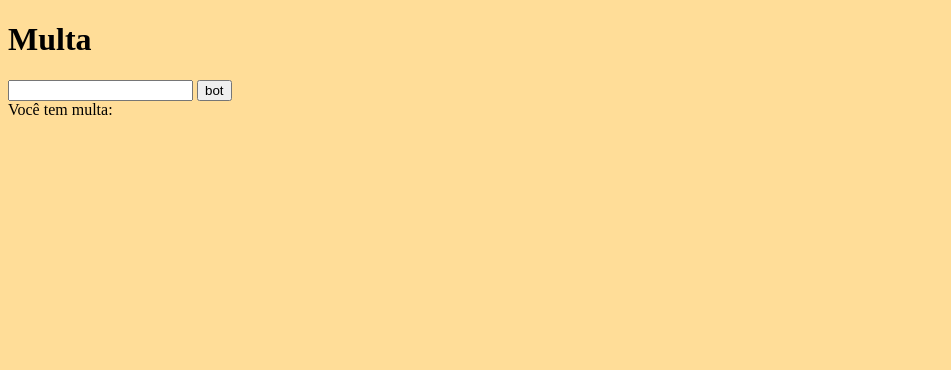
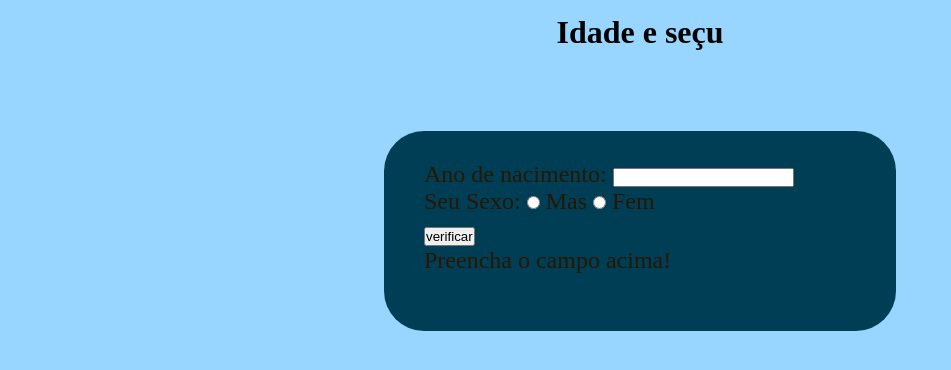
Before and after one commit to PedrooGit/testando-o-js, a plain HTML site: page index.html in a window 1280 px wide. Shown: the whole page, without its empty margins (0-951 px from the left). Drawn offline with Linux system fonts and the light colour scheme.

Commit message:
safe local

```diff
--- a/index.html
+++ b/index.html
@@ -3,19 +3,115 @@
 <head>
     <meta charset="UTF-8">
     <style>
+        *{
+            margin: 0;
+            padding: 0;
+        }
+
         body{
-            background: rgb(255, 221, 152);
+            background: rgb(152, 214, 255);
         }
+
+        h1{
+            padding-top: 14px;
+            padding-bottom: 80px;
+            text-align: center;
+        }
+
+        .container{
+            background: rgb(0, 62, 86);
+            height: 200px;
+            margin-left: 30%;
+            margin-right: 30%;
+            border-radius: 40px;
+        }
+
+        .perguntas{
+            position: relative;
+            color: rgb(40, 23, 1);
+        }
+
+        #opa{
+            display: contents;
+        }
+
+        .per_1{
+            position: absolute;
+            left: 20px;
+            top: 10px;
+            padding-top: 10px;
+            padding: 20px;
+            font-size: x-large;
+        }
+
+        .per_2{
+            position: absolute;
+            left: 20px;
+            top: 27px;
+            padding-top: 10px;
+            margin-top: 10px;
+            padding: 20px;
+            font-size: x-large;
+        }
+
+        .per_3{
+            position: absolute;
+            left: 20px;
+            top: 39px;
+            padding-top: 10px;
+            margin-top: 30px;
+            padding: 20px;
+            font-size: x-large;
+        }
+
+
+
+
+
     </style>
     <title>Document</title>
 </head>
 <body>
-    <h1>Multa</h1>
+    <h1>Idade e seçu</h1>
 
-    <input type="number" name="texto_1" id="texto_1">
-    <input type="button" value="bot" id="bot" onclick="multa()">
-    <div id="resp"> Você tem multa: </div>
+    <div class="container">
+        <div class="perguntas">
 
-    <script src="index_5.js"></script>
+        <div class="per_1">
+            <label for="data_naci">Ano de nacimento:</label>
+            <input type="number" name="data_naci" id="data_naci">
+        </div>
+            <br>
+
+        <div class="per_2">
+            <div id="opa">
+                Seu Sexo:
+            </div>
+            <input type="radio" name="sexo" id="sexo_mas">
+            <label for="sexo_mas">Mas</label>
+            <input type="radio" name="sexo" id="sexo_fem">
+            <label for="sexo_fem">Fem</label>
+        </div>
+            <br>
+        <div class="per_3">
+            <input type="button" value="verificar" id="ver" onclick="fazer()">
+            <div id="resposta">
+                Preencha o campo acima!
+            </div>
+        </div>
+
+
+        </div>
+        <div class="respostas">
+
+        </div>
+    </div>
+
+
+
+
+
+
+    <script src="index_6.js"></script>
 </body>
 </html>
--- /dev/null
+++ b/index_6.js
@@ -0,0 +1,30 @@
+// fazer idade e sexo e erros caso taus, tgl
+
+function fazer(){
+
+    var naci = document.getElementById('data_naci');
+    var sexo_m = document.getElementById('sexo_mas');
+    var sexo_f = document.getElementById('sexo_mas');
+
+        if (sexo_m == ""){
+            var sexo = "Homi";
+        }else if(sexo_f == ""){
+            var sexo = "Mulher";
+        }
+
+    var data = new Date();
+    var ano = data.getFullYear();
+
+    if(naci.value.length == 0 || naci.value > ano){
+        alert('Errou!');
+    }else{
+        deu_certo();
+    }
+}
+
+function deu_certo(){
+// fazer escrever mulher com antos anos
+// colocar no lugar do preenca acima!?
+
+
+}
```
